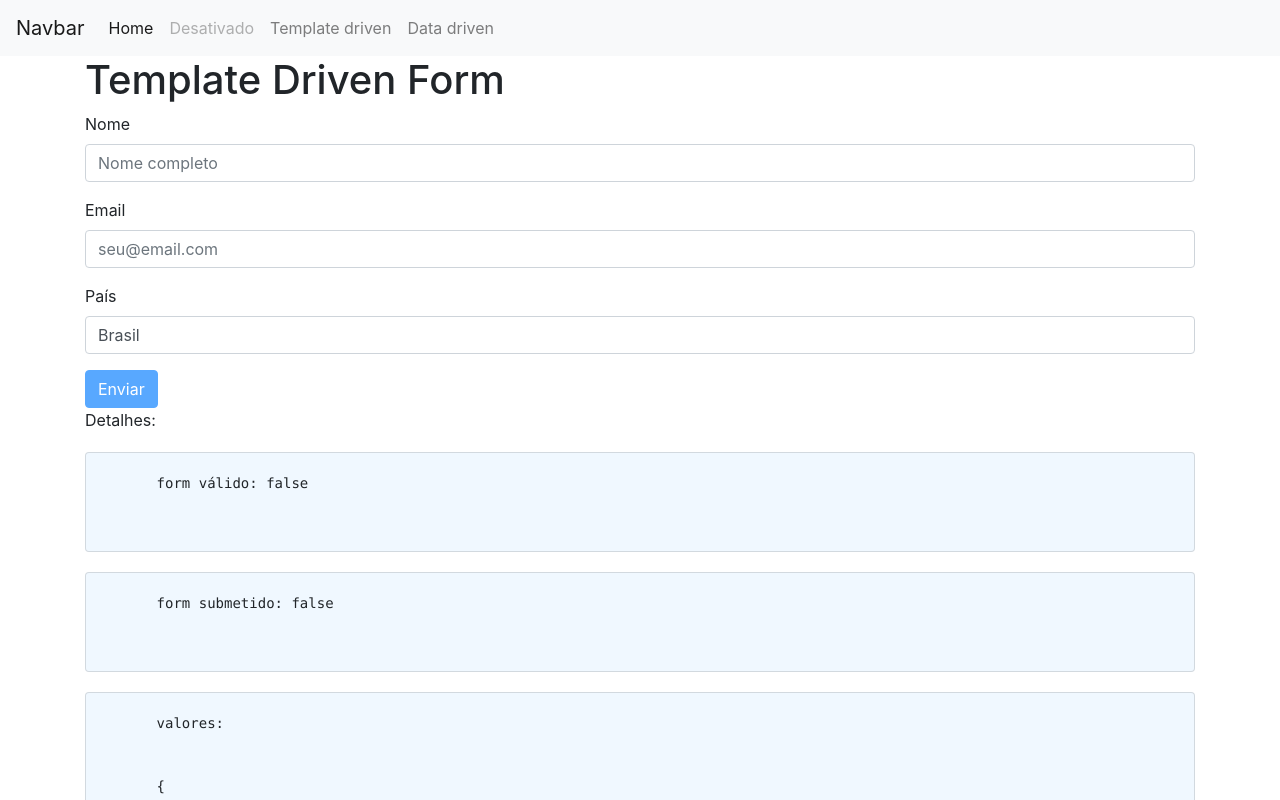
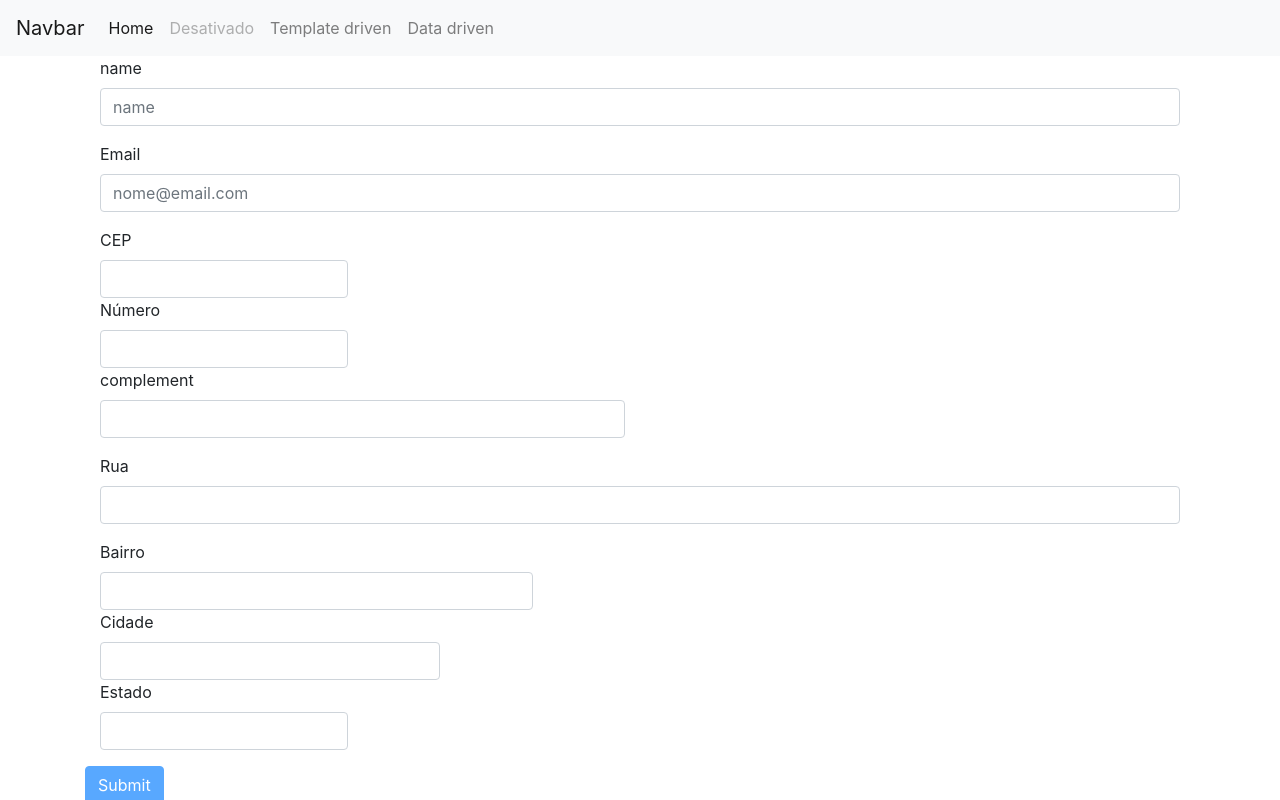
Before and after one commit to layshidani/curso-loiane, an Angular app: page /templateForm in a window 1280 px wide. Shown: the top 800 px of the page. Built offline with nearby package versions, Linux system fonts and the light colour scheme.

Commit message:
add FieldControlErrorComponent :sparkles:

```diff
--- /dev/null
+++ b/src/app/field-control-error/field-control-error.component.css
@@ -0,0 +1,3 @@
+.errorDiv {
+  margin-bottom: 0px;
+}
--- /dev/null
+++ b/src/app/field-control-error/field-control-error.component.html
@@ -0,0 +1,7 @@
+<div *ngIf="showError">
+  <span class="glyphicon glyphicon-remove form-control-feedback"></span>
+  <span class="sr-only">(error)</span>
+  <div class="alert alert-danger errorDiv" role="alert">
+    {{ errorMsg }}
+  </div>
+</div>
--- /dev/null
+++ b/src/app/field-control-error/field-control-error.component.ts
@@ -0,0 +1,18 @@
+import { Component, OnInit, Input } from '@angular/core';
+
+@Component({
+  selector: 'app-field-control-error',
+  templateUrl: './field-control-error.component.html',
+  styleUrls: ['./field-control-error.component.css']
+})
+export class FieldControlErrorComponent implements OnInit {
+
+  @Input() errorMsg: string;
+  @Input() showError: boolean;
+
+  constructor() { }
+
+  ngOnInit(): void {
+  }
+
+}
--- a/src/app/template-form/template-form.component.html
+++ b/src/app/template-form/template-form.component.html
@@ -1,67 +1,102 @@
-<h1>Template Driven Form</h1>
+<form #f="ngForm" (ngSubmit)="onSubmit(f)" class="form-horizontal">
+  <div class="form-group" [ngClass]="applyCssError(name)">
 
-<form #f="ngForm" (ngSubmit)="onSubmit(f)">
+    <div class="col-sm-12">
+      <label for="name" class="control-label">name</label>
+    </div>
 
-  <div
-   class="form-group"
-   [class.has-error]="!name.valid && name.touched"
-   [class.has-feedback]="!name.valid && name.touched"
-  >
-    <label for="name">Nome</label>
-    <input type="text" name="name" id="name" class="form-control" placeholder="Nome completo" [(ngModel)]="user.name" required minlength="3" #name="ngModel">
+    <div class="col-sm-12">
+      <input type="text" class="form-control" name="name" id="name" placeholder="name" [ngModel]="user.name" required
+        #name="ngModel">
+      <!--div>
+        {{ name.className }}
+      </div-->
 
-    <span class="glyphicon glyphicon-remove form-control-feedback" aria-hidden="true"*ngIf="!name.valid && name.touched"></span>
-    <span id="name" class="sr-only" *ngIf="!name.valid && name.touched"></span>
-
-    <div
-     *ngIf="!name.valid && name.touched"
-     class="alert alert-danger"
-     role="alert"
-     >
-      nome inválido
+      <app-field-control-error [showError]="verifyValidTouched(name)" errorMsg="Nome é obrigatório.">
+      </app-field-control-error>
     </div>
   </div>
 
-  <div class="form-group"
-    [class.has-error]="!email.valid && email.touched"
-    [class.has-feedback]="!email.valid && email.touched">
-    <label for="email">Email</label>
-    <input type="text" name="email" id="email" class="form-control" placeholder="seu@email.com" [(ngModel)]="user.email"
-      required minlength="3" #email="ngModel">
+  <div class="form-group" [ngClass]="applyCssError(email)">
+    <div class="col-sm-12">
+      <label for="email" class="control-label">Email</label>
+    </div>
+    <div class="col-sm-12">
+      <input type="email" class="form-control" name="email" id="email" placeholder="nome@email.com"
+        [ngModel]="user.email" required email #email="ngModel">
+      <!-- pattern="[a-z0-9!#$%&'*+/=?^_`{|}~-]+(?:\.[a-z0-9!#$%&'*+/=?^_`{|}~-]+)*@(?:[a-z0-9](?:[a-z0-9-]*[a-z0-9])?\.)+[a-z0-9](?:[a-z0-9-]*[a-z0-9])?" -->
 
-    <span class="glyphicon glyphicon-remove form-control-feedback" aria-hidden="true"
-      *ngIf="!email.valid && email.touched"></span>
-    <span id="email" class="sr-only" *ngIf="!email.valid && email.touched"></span>
-
-    <div *ngIf="!email.valid && email.touched" class="alert alert-danger" role="alert">
-      email inválido
+      <app-field-control-error [showError]="verifyValidTouched(email)" errorMsg="Email é obrigatório">
+      </app-field-control-error>
     </div>
   </div>
 
-  <div class="form-group"
-    [class.has-error]="!country.valid && country.touched"
-    [class.has-feedback]="!country.valid && country.touched">
-    <label for="userCountry">País</label>
-    <input type="text" class="form-control" id="userState" name="userState" placeholder="Informe seu país"
-      [(ngModel)]="user.country" required #country="ngModel">
+  <div ngModelGroup="endereco">
 
-    <span class="glyphicon glyphicon-remove form-control-feedback" aria-hidden="true"
-      *ngIf="!country.valid && country.touched"></span>
-    <span id="country" class="sr-only" *ngIf="!country.valid && country.touched"></span>
+    <div class="form-group">
 
-    <div *ngIf="!country.valid && country.touched" class="alert alert-danger" role="alert">
-      país inválido
+      <div class="col-md-3" [ngClass]="applyCssError(cep)">
+        <label for="cep" class="control-label">CEP</label>
+        <input type="text" class="form-control" id="cep" name="cep" ngModel required #cep="ngModel"
+          >
+        <app-field-control-error [showError]="verifyValidTouched(cep)" errorMsg="CEP é obrigatório.">
+        </app-field-control-error>
+      </div>
+
+      <div class="col-md-3" [ngClass]="applyCssError(number)">
+        <label for="number" class="control-label">Número</label>
+        <input type="text" class="form-control" id="number" name="number" ngModel required #number="ngModel">
+        <app-field-control-error [showError]="verifyValidTouched(number)" errorMsg="Número é obrigatório.">
+        </app-field-control-error>
+      </div>
+
+      <div class="col-md-6">
+        <label for="complement" class="control-label">complement</label>
+        <input type="text" class="form-control" id="complement" name="complement" ngModel #complement="ngModel">
+      </div>
+
     </div>
+
+    <div class="form-group" [ngClass]="applyCssError(street)">
+
+      <div class="col-sm-12">
+        <label for="street" class="control-label">Rua</label>
+      </div>
+
+      <div class="col-sm-12">
+        <input type="text" class="form-control" name="street" id="street" ngModel required #street="ngModel">
+
+        <app-field-control-error [showError]="verifyValidTouched(street)" errorMsg="Rua é obrigatório.">
+        </app-field-control-error>
+      </div>
+    </div>
+
+    <div class="form-group">
+      <div class="col-md-5" [ngClass]="applyCssError(neightboor)">
+        <label for="neightboor" class="control-label">Bairro</label>
+        <input type="text" class="form-control" id="neightboor" name="neightboor" ngModel required #neightboor="ngModel">
+        <app-field-control-error [showError]="verifyValidTouched(neightboor)" errorMsg="Bairro é obrigatório.">
+        </app-field-control-error>
+      </div>
+
+      <div class="col-md-4" [ngClass]="applyCssError(city)">
+        <label for="city" class="control-label">Cidade</label>
+        <input type="text" class="form-control" id="city" name="city" ngModel required #city="ngModel">
+        <app-field-control-error [showError]="verifyValidTouched(city)" errorMsg="Cidade é obrigatório.">
+        </app-field-control-error>
+      </div>
+
+      <div class="col-md-3" [ngClass]="applyCssError(state)">
+        <label for="state" class="control-label">Estado</label>
+        <input type="text" class="form-control" id="state" name="state" ngModel required #state="ngModel">
+        <app-field-control-error [showError]="verifyValidTouched(state)" errorMsg="Estado é obrigatório.">
+        </app-field-control-error>
+      </div>
+    </div>
+
   </div>
 
-  <button
-   type="submit"
-   class="btn btn-primary"
-   [disabled]="!f.valid"
-  >
-    Enviar
-  </button>
+  <button type="submit" class="btn btn-primary" [disabled]="!f.valid">Submit</button>
 
   <app-form-debug [form]="f"></app-form-debug>
-
 </form>
--- a/src/app/template-form/template-form.component.ts
+++ b/src/app/template-form/template-form.component.ts
@@ -22,4 +22,15 @@ export class TemplateFormComponent implements OnInit {
   ngOnInit(): void {
   }
 
+  verifyValidTouched(field) {
+    return !field.valid && field.touched;
+  }
+
+  applyCssError(field) {
+    return {
+      'has-error': this.verifyValidTouched(field),
+      'has-feedback': this.verifyValidTouched(field)
+    }
+  }
+
 }
--- a/src/app/template-form/template-form.module.ts
+++ b/src/app/template-form/template-form.module.ts
@@ -3,8 +3,9 @@ import { CommonModule } from '@angular/common';
 import { FormsModule, ReactiveFormsModule } from '@angular/forms';
 import { HttpClientModule } from '@angular/common/http';
 
+import { FormDebugComponent } from '../form-debug/form-debug.component';
 import { TemplateFormComponent } from './template-form.component';
-import { FormDebugComponent } from '../form-debug/form-debug.component';
+import { FieldControlErrorComponent } from './../field-control-error/field-control-error.component';
 
 
 @NgModule({
@@ -17,6 +18,7 @@ import { FormDebugComponent } from '../form-debug/form-debug.component';
   declarations: [
     FormDebugComponent,
     TemplateFormComponent,
+    FieldControlErrorComponent,
   ]
 })
 export class TemplateFormModule { }
```
Also changed, not shown: 1 other file (tests, documents, lock files or other folders).
